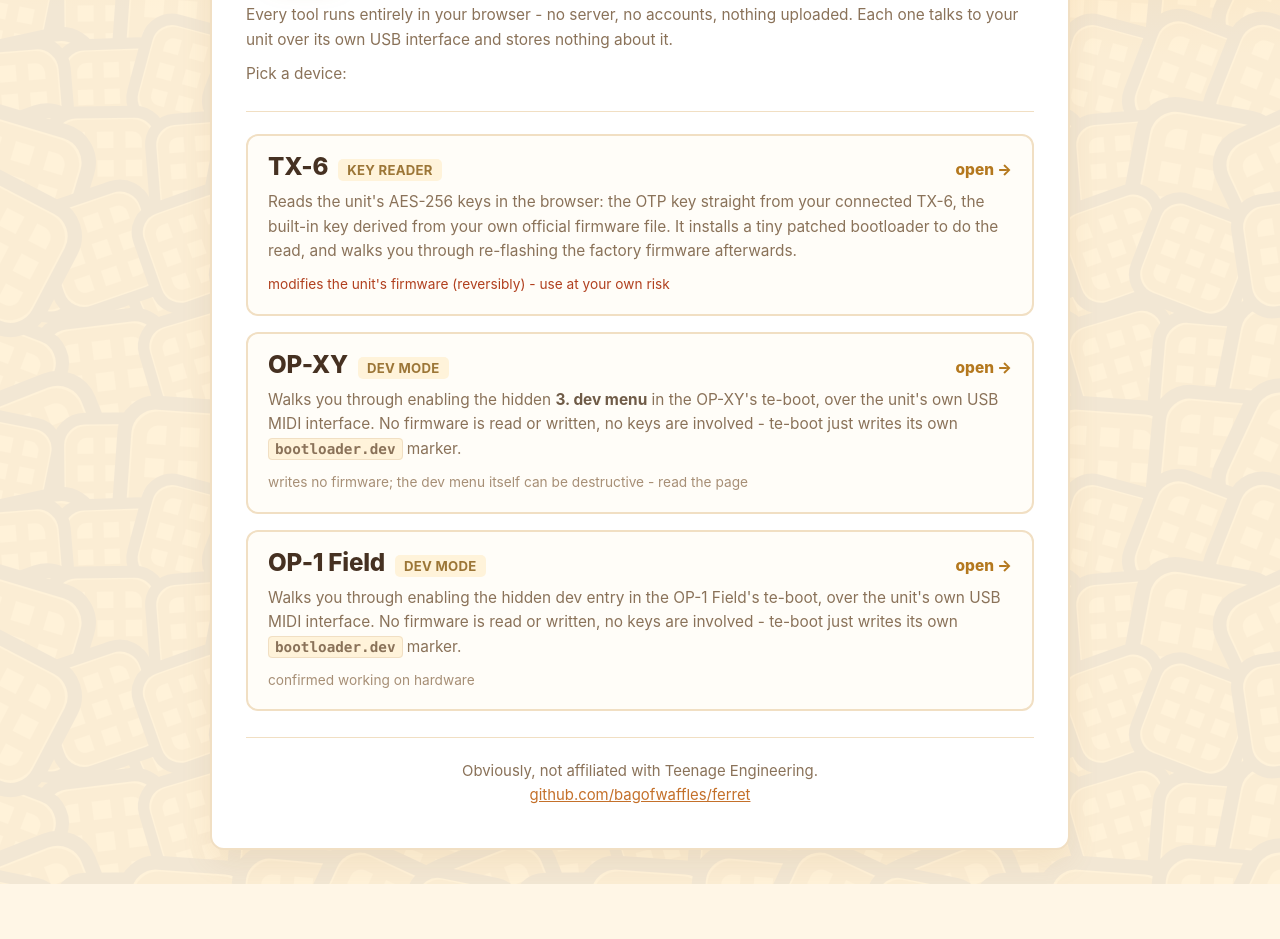
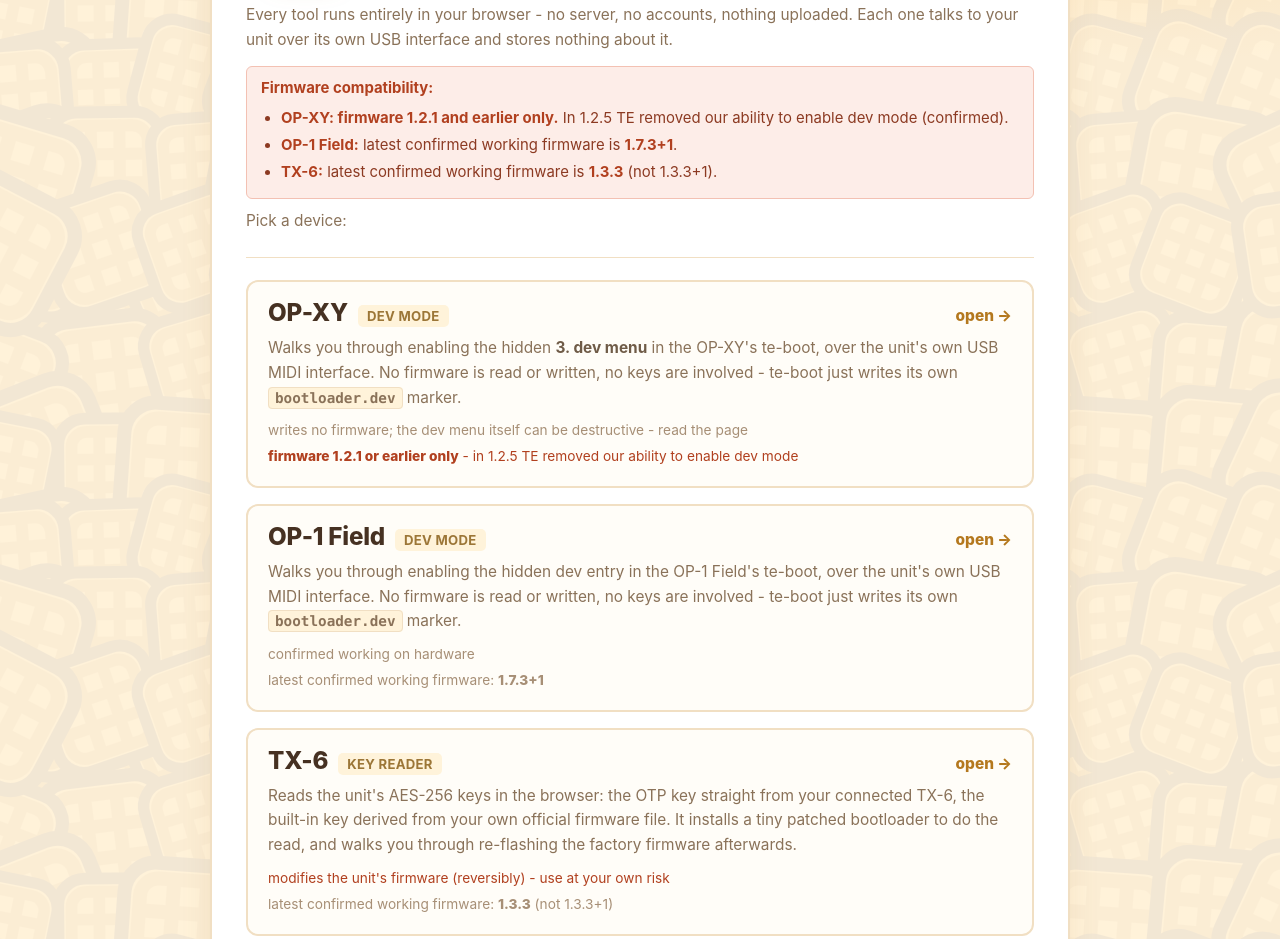
Before and after one commit to bagofwaffles/ferret, a plain HTML site: page index.html in a window 1280 px wide. Shown: the part 197-1136 px from the top of the page. Before the commit the page ends 1081 px from the top, so only its background shows below. Drawn offline with Linux system fonts and the light colour scheme.

Commit message:
Add firmware compatibility notes; reorder devices
OP-XY dev mode works only on firmware 1.2.1 and earlier - in 1.2.5 TE
removed our ability to enable dev mode. Latest confirmed working: OP-1
Field 1.7.3+1, TX-6 1.3.3 (not 1.3.3+1). Notes go on the landing page,
each device page and every README. Devices are now listed OP-XY, OP-1
Field, TX-6.

```diff
--- a/assets/style.css
+++ b/assets/style.css
@@ -39,6 +39,8 @@ code{font:600 14.3px var(--mono);background:#FFF3DA;border:1px solid #F1DFC3;bor
 .warnbar{margin:14px 0 0;padding:10px 14px;background:var(--err-bg);border:1px solid #F3C1B3;
   border-radius:6px;font-size:14.9px;color:#8C3A22}
 .warnbar b{color:#B1401F}
+.warnbar ul{margin:6px 0 0;padding-left:20px}
+.warnbar li{margin:3px 0}
 @media(max-width:640px){.wrap{padding:0 18px 30px;margin:14px auto}.hero{padding:20px 0 18px}.hero-head{gap:14px}.logo{width:86px;height:86px}.tag{font-size:16.5px}}
 
 /* step cards */
@@ -156,6 +158,8 @@ footer b{font-weight:800}
 .ddesc b{color:#6F5B47}
 .dmeta{display:block;margin-top:10px;font-size:13.7px;color:#A78F76}
 .dmeta.warn{color:#B1401F}
+.dmeta.fw{margin-top:4px}
+.dmeta b{color:inherit;font-weight:800}
 
 /* ---------------- TX-6 ---------------- */
 
--- a/index.html
+++ b/index.html
@@ -4,7 +4,7 @@
 <meta charset="utf-8">
 <meta name="viewport" content="width=device-width,initial-scale=1">
 <title>Ferret - browser tools for TE hardware | Bag of Waffles</title>
-<meta name="description" content="Bag of Waffles' browser tools for Teenage Engineering hardware: a TX-6 key reader, an OP-XY dev-mode enabler and an OP-1 Field dev-mode enabler. Client-side only - nothing is uploaded.">
+<meta name="description" content="Bag of Waffles' browser tools for Teenage Engineering hardware: an OP-XY dev-mode enabler, an OP-1 Field dev-mode enabler and a TX-6 key reader. Client-side only - nothing is uploaded.">
 <meta name="color-scheme" content="light">
 <meta name="theme-color" content="#FFF6E6">
 <link rel="icon" type="image/svg+xml" href="assets/logo.svg">
@@ -26,6 +26,13 @@
   <div class="hero-text">
     <p class="promise">Every tool runs entirely in your browser - no server, no accounts, nothing uploaded. Each
       one talks to your unit over its own USB interface and stores nothing about it.</p>
+    <div class="warnbar"><b>Firmware compatibility:</b>
+      <ul>
+        <li><b>OP-XY: firmware 1.2.1 and earlier only.</b> In 1.2.5 TE removed our ability to enable dev mode (confirmed).</li>
+        <li><b>OP-1 Field:</b> latest confirmed working firmware is <b>1.7.3+1</b>.</li>
+        <li><b>TX-6:</b> latest confirmed working firmware is <b>1.3.3</b> (not 1.3.3+1).</li>
+      </ul>
+    </div>
     <p class="promise">Pick a device:</p>
   </div>
 </header>
@@ -33,21 +40,13 @@
 <main>
   <ul class="devices">
     <li class="device">
-      <a href="tx-6/">
-        <span class="drow"><span class="dname">TX-6</span><span class="dwhat">key reader</span><span class="dgo">open &rarr;</span></span>
-        <span class="ddesc">Reads the unit's AES-256 keys in the browser: the OTP key straight from your connected
-          TX-6, the built-in key derived from your own official firmware file. It installs a tiny patched
-          bootloader to do the read, and walks you through re-flashing the factory firmware afterwards.</span>
-        <span class="dmeta warn">modifies the unit's firmware (reversibly) - use at your own risk</span>
-      </a>
-    </li>
-    <li class="device">
       <a href="op-xy/">
         <span class="drow"><span class="dname">OP-XY</span><span class="dwhat">dev mode</span><span class="dgo">open &rarr;</span></span>
         <span class="ddesc">Walks you through enabling the hidden <b>3. dev menu</b> in the OP-XY's te-boot, over the
           unit's own USB MIDI interface. No firmware is read or written, no keys are involved - te-boot just writes
           its own <code>bootloader.dev</code> marker.</span>
         <span class="dmeta">writes no firmware; the dev menu itself can be destructive - read the page</span>
+        <span class="dmeta fw warn"><b>firmware 1.2.1 or earlier only</b> - in 1.2.5 TE removed our ability to enable dev mode</span>
       </a>
     </li>
     <li class="device">
@@ -57,6 +56,17 @@
           own USB MIDI interface. No firmware is read or written, no keys are involved - te-boot just writes its own
           <code>bootloader.dev</code> marker.</span>
         <span class="dmeta">confirmed working on hardware</span>
+        <span class="dmeta fw">latest confirmed working firmware: <b>1.7.3+1</b></span>
+      </a>
+    </li>
+    <li class="device">
+      <a href="tx-6/">
+        <span class="drow"><span class="dname">TX-6</span><span class="dwhat">key reader</span><span class="dgo">open &rarr;</span></span>
+        <span class="ddesc">Reads the unit's AES-256 keys in the browser: the OTP key straight from your connected
+          TX-6, the built-in key derived from your own official firmware file. It installs a tiny patched
+          bootloader to do the read, and walks you through re-flashing the factory firmware afterwards.</span>
+        <span class="dmeta warn">modifies the unit's firmware (reversibly) - use at your own risk</span>
+        <span class="dmeta fw">latest confirmed working firmware: <b>1.3.3</b> (not 1.3.3+1)</span>
       </a>
     </li>
   </ul>
```
Also changed, not shown: op-1f/index.html (+1 -0 lines), op-xy/index.html (+1 -0 lines), tx-6/index.html (+1 -0 lines), 4 other files.
